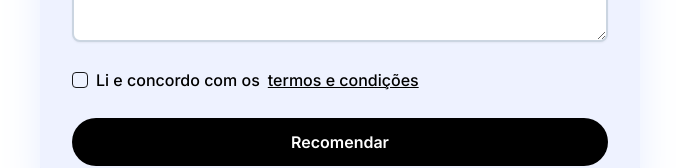
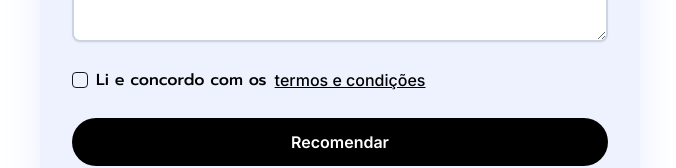
Before and after one commit to tonicaval/indicacao-sacflow, a Next.js app: page / in a window 1280 px wide. Shown: the part 2165-2333 px from the top of the page, without its empty margins (300-976 px from the left). Built offline with nearby package versions, Linux system fonts and the light colour scheme.

Commit message:
Co-authored-by: Wallison Kauy Lustosa Alves <wallisonkauydev@users.noreply.github.com>

```diff
--- a/src/app/_components/footer.tsx
+++ b/src/app/_components/footer.tsx
@@ -3,9 +3,9 @@ import Link from 'next/link';
 
 function Footer() {
   return (
-    <footer className="flex h-fit flex-col items-start justify-between px-8 py-8 md:h-16 md:flex-row md:items-center md:py-0 ">
+    <footer className="container flex h-fit flex-col items-start justify-between px-8 py-8 md:h-16 md:flex-row md:items-center md:py-0">
       <div className="flex flex-col items-start gap-2 md:flex-row md:gap-8">
-        <span className='font-[Inter]'>2023 © Sacflow</span>
+        <span className="font-[Inter]">2023 © Sacflow</span>
         <Link className="font-[Inter] hover:underline" href="/">
           Termos de Serviço
         </Link>
--- a/src/app/_components/form-section.tsx
+++ b/src/app/_components/form-section.tsx
@@ -17,7 +17,7 @@ function FormSection() {
   );
 
   const Label = ({ children, className }: IComponentsProps) => (
-    <label className={cn(' text-[14px] font-medium text-black', className)}>{children}</label>
+    <label className={cn(' text-[14px] font-inter font-medium text-black', className)}>{children}</label>
   );
 
   const Input = ({
@@ -27,7 +27,7 @@ function FormSection() {
     <input
       {...rest}
       className={cn(
-        'mt-1 block w-full rounded-lg border border-2 border-slate-300 bg-white px-3 py-3 text-sm placeholder-slate-400 shadow-sm focus:border-blue-500 focus:outline-none',
+        'mt-1 block w-full rounded-lg border-2 border-slate-300 bg-white px-3 py-3 text-sm placeholder-slate-400 shadow-sm focus:border-blue-500 focus:outline-none',
         className
       )}
     />
@@ -40,7 +40,7 @@ function FormSection() {
     <textarea
       {...rest}
       className={cn(
-        'mt-1 block h-[500px] w-full rounded-lg border border-2 border-slate-300 bg-white px-3 py-3 text-sm placeholder-slate-400 shadow-sm focus:border-blue-500 focus:outline-none',
+        'mt-1 block h-[500px] w-full rounded-lg border-2 border-slate-300 bg-white px-3 py-3 text-sm placeholder-slate-400 shadow-sm focus:border-blue-500 focus:outline-none',
         className
       )}
     />
@@ -90,7 +90,7 @@ function FormSection() {
 
           <div className="inline-flex items-center justify-start gap-2 self-stretch py-2">
             <Checkbox />
-            <span className="font-[Inter] text-base font-medium leading-tight text-black">
+            <span className="font-inter text-base font-medium leading-tight text-black">
               Li e concordo com os{' '}
             </span>
             <Link
--- a/src/app/_components/header.tsx
+++ b/src/app/_components/header.tsx
@@ -23,7 +23,8 @@ function Header() {
   }, [scrolled]);
 
   return (
-    <header className={`sticky top-0 z-10 h-[72px] w-full px-8  bg-white flex items-center justify-between ${scrolled ? "border-b border-gray-200 shadow-xl shadow-slate-900/5" : ""}`}>
+    <header className={`sticky top-0 z-10 h-[72px] w-full bg-white ${scrolled ? "border-b border-gray-200 shadow-xl shadow-slate-900/5" : ""}`}>
+      <div className={`container px-8 flex items-center justify-between h-full`}>
         <Image src={logo} height={0} width={0} id="logo" alt='Logo Sacflow'/>
         <div className='flex gap-4'>
           <button className='hidden sm:flex items-center gap-2 border-2 border-black px-4 h-10 rounded-full font-inter hover:bg-gray-100'>
@@ -33,6 +34,7 @@ function Header() {
             Login
           </button>
         </div>
+      </div>
     </header>
   );
 }
--- a/src/app/globals.css
+++ b/src/app/globals.css
@@ -15,7 +15,8 @@ p,
 span,
 a,
 ul,
-li {
+li,
+label {
   font-family: var(--font-inter);
 }
 
--- a/src/app/layout.tsx
+++ b/src/app/layout.tsx
@@ -1,6 +1,5 @@
 import type { Metadata } from 'next';
-import { Inter } from 'next/font/google';
-import { Prompt } from 'next/font/google';
+import { Inter,Prompt } from 'next/font/google';
 import './globals.css';
 import Header from './_components/header';
 import Footer from './_components/footer';
@@ -19,8 +18,8 @@ export default function RootLayout({
   children: React.ReactNode;
 }>) {
   return (
-    <html lang='br'>
-      <body className={`${inter.className} ${prompt.className}`}>
+    <html lang='br' className={`${inter.className} ${prompt.className}`}>
+      <body >
         <Header/>
         {children}
         <Footer/>
```
Lines whose indentation alone changed are shown as unchanged.
